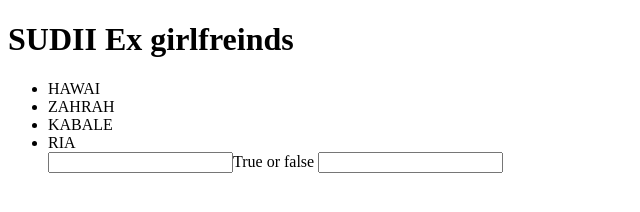
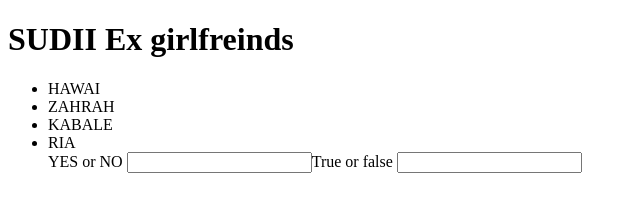
Before and after one commit to issacksuleiman/baby, a plain HTML site: page css.html in a window 1280 px wide. Shown: the whole page, without its empty margins (0-640 px from the left). Drawn offline with Linux system fonts and the light colour scheme.

Commit message:
add label

```diff
--- a/css.html
+++ b/css.html
@@ -11,7 +11,7 @@
         <li>ZAHRAH</li>
         <li>KABALE</li>
         <li>RIA</li>
-        <input>True or false</input>
+       <label>YES or NO <input>True or false</input></label>
         <label for="copy"><input type="copy"></label>
     </ul>
 </body>
```
